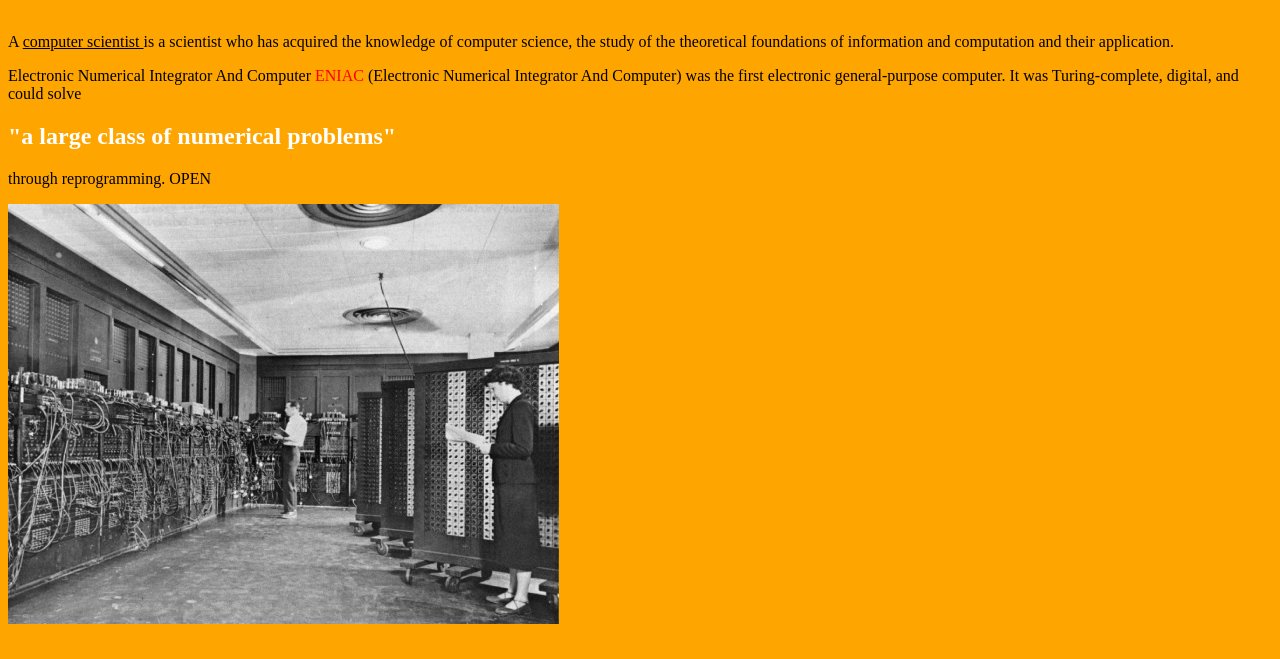
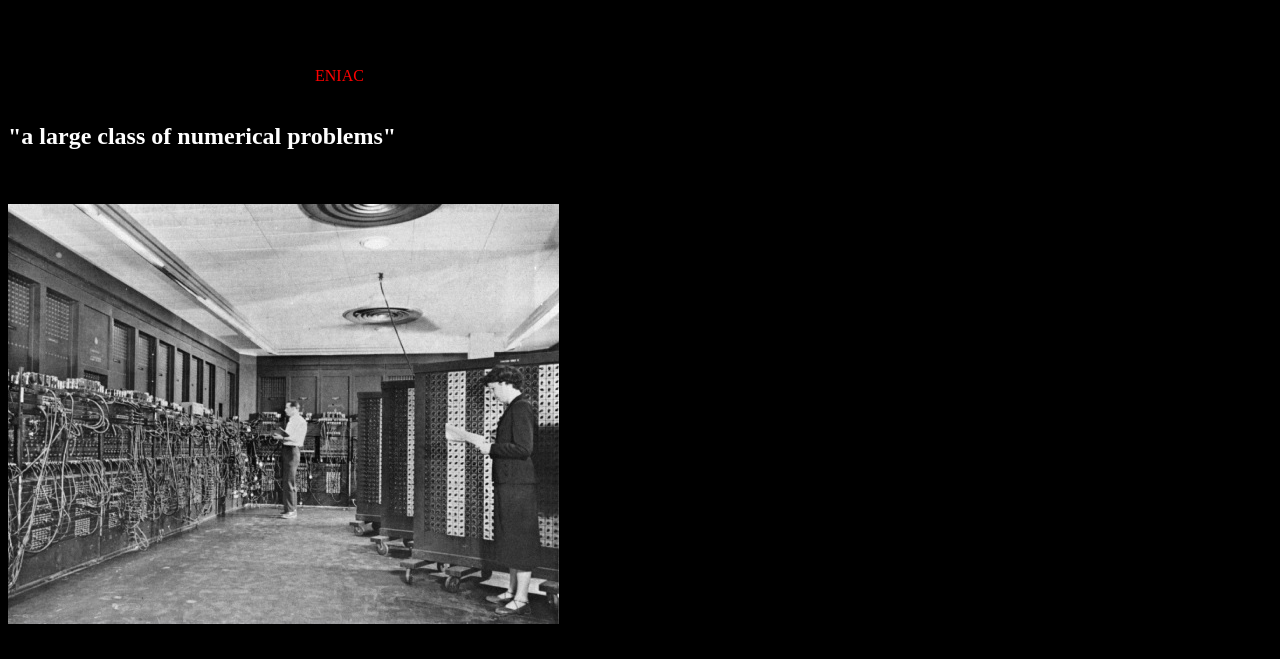
Before and after one commit to ilia-lab/lesson-1, a plain HTML site: page content.html in a window 1280 px wide. Shown: the part 141-800 px from the top of the page. Drawn offline with Linux system fonts and the light colour scheme.

Commit message:
moved background color decleration in css

```diff
--- a/css/style.css
+++ b/css/style.css
@@ -1,4 +1,6 @@
-
+body {
+	background: black;
+}
 h1 {font-size: 70px;
 	color: white;
 
```
Also changed, not shown: index.html (+1 -1 lines).
